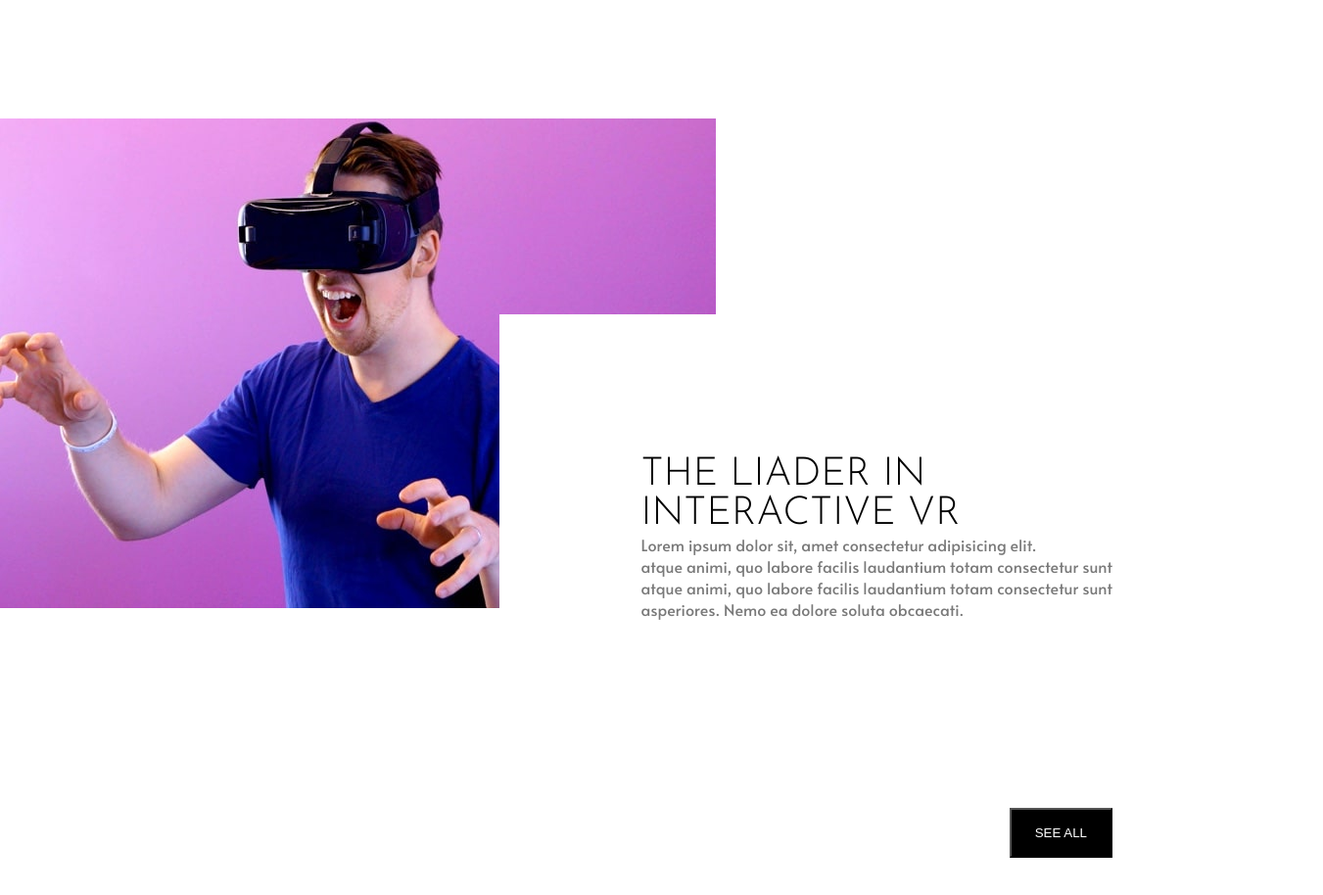
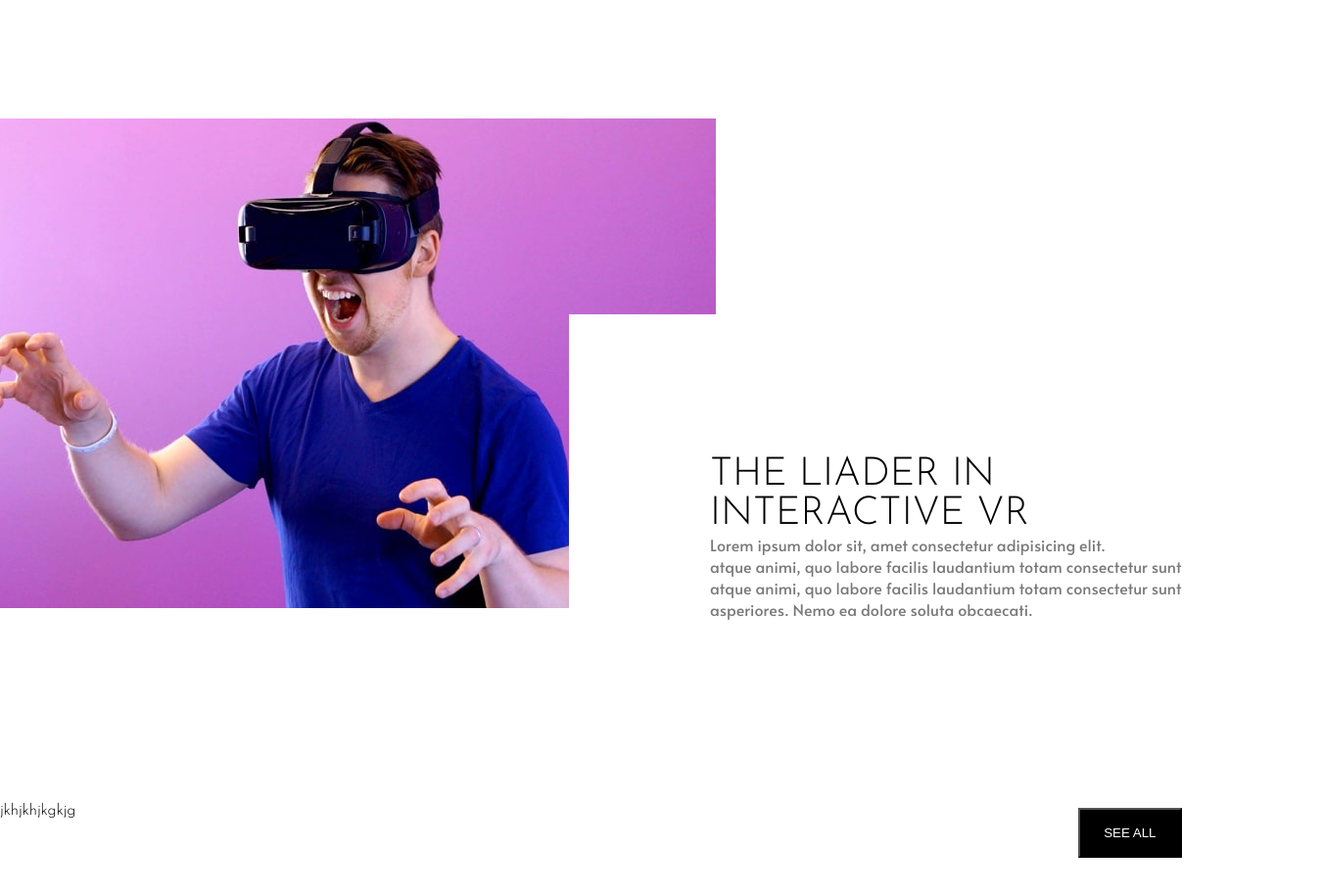
Before and after one commit to PashaZubkov55/Loopstudios, a plain HTML site: page index.html in a window 1280 px wide. Shown: the part 720-1634 px from the top of the page at 98% size, 1351 px wide, since content can reach past the window. Drawn offline with Linux system fonts and the light colour scheme.

Commit message:
interactive fixed

```diff
--- a/index.html
+++ b/index.html
@@ -55,6 +55,7 @@
        </div>
      </div>
    </div>
+   jkhjkhjkgkjg
  </div>
 
 </body>
--- a/styles/style.css
+++ b/styles/style.css
@@ -61,20 +61,17 @@ body{
 /*интерактив*/
 
 .interective__wrapper{
-    position: relative;
     margin-top: 16rem;
-}
-.interective__img{
-    position: absolute;
-   nav-left: 0;
+    display: flex;
 }
 .interective__text{
-    position: absolute;
+    position: relative;
     top: 200px;
     right: 0;
     background: #fff;
     padding: 9rem ;
     font-family: 'Alata';
+    right: 150px;
 
 }
 .interactive__title{
@@ -86,6 +83,7 @@ body{
 }
 .interactive__subtitle{
     color: #797979;
+    white-space: nowrap;
 }
 .interactive__button{
     margin-top: 12rem;
@@ -106,3 +104,8 @@ body{
 .btn-interactive:hover{
     cursor:pointer;
 }
+
+.creations__wrapper{
+    position: relative;
+    bottom:1;
+}
```
